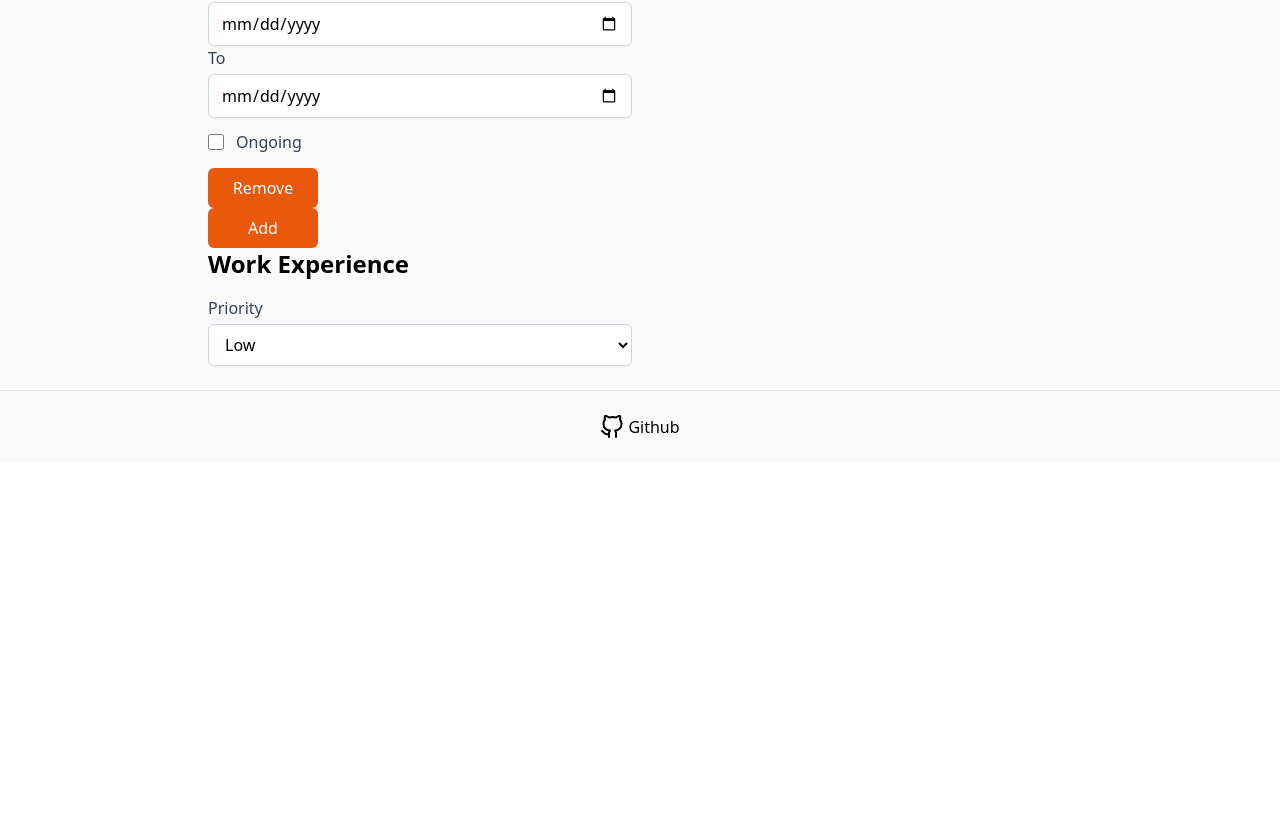
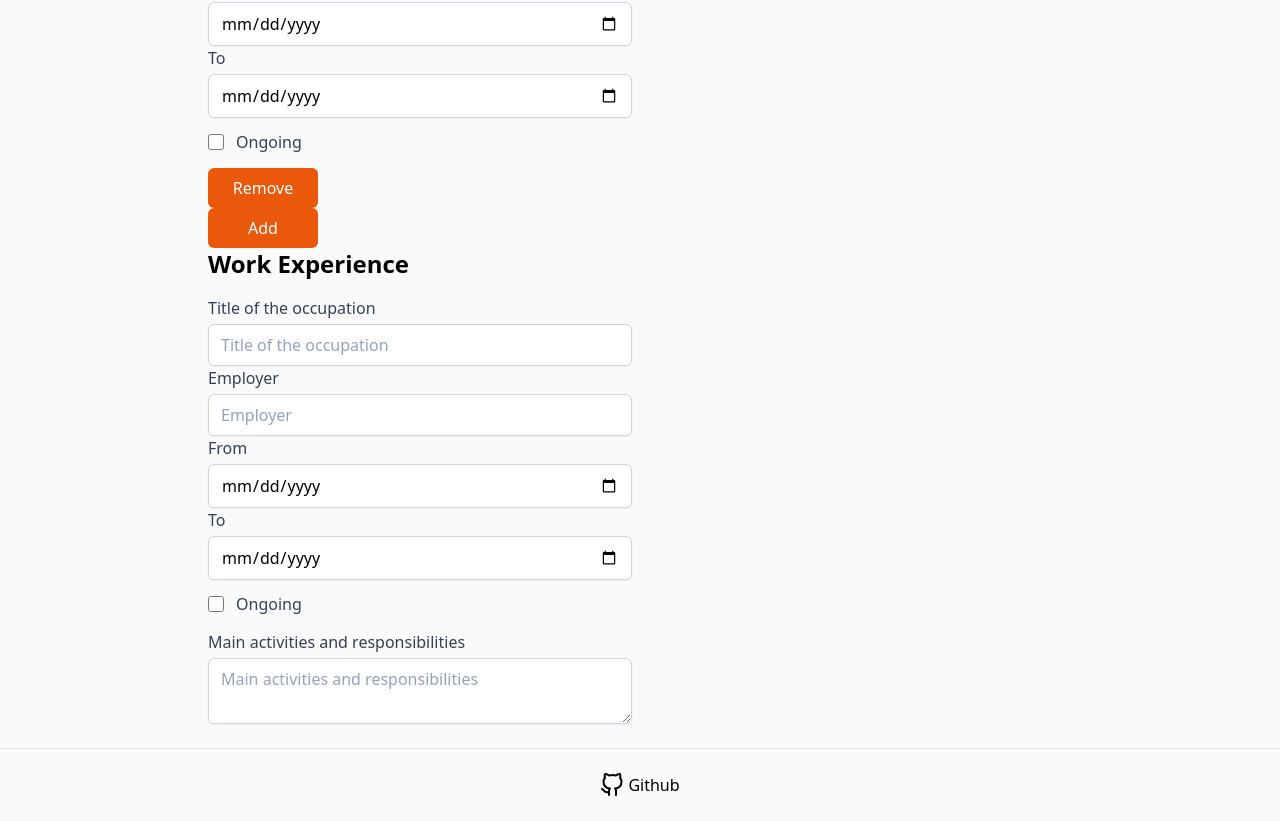
Before and after one commit to greqov/odin-cv-app, a React app: page / in a window 1280 px wide. Shown: the part 675-1496 px from the top of the page. Before the commit the page ends 1138 px from the top, so only its background shows below. Built offline with nearby package versions, Linux system fonts and the light colour scheme.

Commit message:
Work: add 'Work Experience' fields, update Preview

```diff
--- a/src/js/components/Main.js
+++ b/src/js/components/Main.js
@@ -16,6 +16,16 @@ const createEducationItem = () => ({
   ongoing: false,
 });
 
+const createWorkItem = () => ({
+  id: nanoid(),
+  occupation: '',
+  employer: '',
+  from: '',
+  to: '',
+  ongoing: false,
+  notes: '',
+});
+
 export default class Main extends Component {
   constructor(props) {
     super(props);
@@ -25,6 +35,7 @@ export default class Main extends Component {
       phone: '123456',
       notes: 'Such note!',
       education: [createEducationItem()],
+      work: [createWorkItem()],
     };
 
     this.handleChange = this.handleChange.bind(this);
@@ -32,16 +43,16 @@ export default class Main extends Component {
     this.removeEducationItem = this.removeEducationItem.bind(this);
   }
 
-  handleChange(e, id) {
+  handleChange(e, data) {
     const { name, value, type, checked } = e.target;
+    const { category, id } = data;
 
-    if (id !== undefined) {
-      const education = [...this.state.education];
-      const eduItem = education.find((i) => i.id === id);
+    if (data !== undefined) {
+      const categoryData = [...this.state[category]];
+      const categoryItem = categoryData.find((i) => i.id === id);
 
-      eduItem[name] = type === 'checkbox' ? checked : value;
-      console.log(`eduItem`, eduItem);
-      this.setState({ education: [...education] });
+      categoryItem[name] = type === 'checkbox' ? checked : value;
+      this.setState({ [category]: [...categoryData] });
     } else {
       this.setState({
         [name]: type === 'checkbox' ? checked : value,
@@ -55,15 +66,20 @@ export default class Main extends Component {
     });
   }
 
-  removeEducationItem(e, id) {
+  removeEducationItem(e, data) {
+    const { id, category } = data;
     this.setState({
-      education: this.state.education.filter((i) => i.id !== id),
+      [category]: this.state.education.filter((i) => i.id !== id),
     });
   }
 
   render() {
     const eduFields = this.state.education.map((item) => {
       const { id, occupation, organization, from, to, ongoing } = item;
+      const data = {
+        category: 'education',
+        id,
+      };
 
       return (
         <div key={id}>
@@ -71,14 +87,14 @@ export default class Main extends Component {
             label="Title of the occupation"
             name="occupation"
             value={occupation}
-            handleChange={(e) => this.handleChange(e, id)}
+            handleChange={(e) => this.handleChange(e, data)}
           />
 
           <Input
-            label="Organization providing education and training"
+            label="Organization provdataing education and training"
             name="organization"
             value={organization}
-            handleChange={(e) => this.handleChange(e, id)}
+            handleChange={(e) => this.handleChange(e, data)}
           />
 
           <Input
@@ -86,7 +102,7 @@ export default class Main extends Component {
             type="date"
             name="from"
             value={from}
-            handleChange={(e) => this.handleChange(e, id)}
+            handleChange={(e) => this.handleChange(e, data)}
           />
 
           <Input
@@ -94,17 +110,73 @@ export default class Main extends Component {
             type="date"
             name="to"
             value={to}
-            handleChange={(e) => this.handleChange(e, id)}
+            handleChange={(e) => this.handleChange(e, data)}
           />
 
           <Checkbox
             label="Ongoing"
             name="ongoing"
             checked={ongoing}
-            handleChange={(e) => this.handleChange(e, id)}
+            handleChange={(e) => this.handleChange(e, data)}
           />
 
-          <Button label="Remove" handleClick={(e) => this.removeEducationItem(e, id)} />
+          <Button label="Remove" handleClick={(e) => this.removeEducationItem(e, data)} />
+        </div>
+      );
+    });
+
+    const workFields = this.state.work.map((item) => {
+      const { id, occupation, employer, from, to, ongoing, notes } = item;
+      const data = {
+        category: 'work',
+        id,
+      };
+
+      return (
+        <div key={id}>
+          <Input
+            label="Title of the occupation"
+            name="occupation"
+            value={occupation}
+            handleChange={(e) => this.handleChange(e, data)}
+          />
+
+          <Input
+            label="Employer"
+            name="employer"
+            value={employer}
+            handleChange={(e) => this.handleChange(e, data)}
+          />
+
+          <Input
+            label="From"
+            type="date"
+            name="from"
+            value={from}
+            handleChange={(e) => this.handleChange(e, data)}
+          />
+
+          <Input
+            label="To"
+            type="date"
+            name="to"
+            value={to}
+            handleChange={(e) => this.handleChange(e, data)}
+          />
+
+          <Checkbox
+            label="Ongoing"
+            name="ongoing"
+            checked={ongoing}
+            handleChange={(e) => this.handleChange(e, data)}
+          />
+
+          <Textarea
+            label="Main activities and responsibilities"
+            name="notes"
+            value={notes}
+            handleChange={(e) => this.handleChange(e, data)}
+          />
         </div>
       );
     });
@@ -154,7 +226,7 @@ export default class Main extends Component {
 
             <h2 className="block mb-4 text-2xl font-bold">Work Experience</h2>
 
-            <Select />
+            {workFields}
           </div>
 
           <Preview data={this.state} />
--- a/src/js/components/Preview.js
+++ b/src/js/components/Preview.js
@@ -26,6 +26,21 @@ export default class Preview extends Component {
             </div>
           );
         })}
+
+        <h2 className="block mb-4 text-2xl font-bold">Work Experience</h2>
+
+        {data.work.map((item) => {
+          const { id, occupation, employer, from, to, ongoing, notes } = item;
+          const periodText = from ? `${from} — ${ongoing ? 'Present' : to}` : '';
+          return (
+            <div key={id}>
+              <Info label="Title of the occupation" value={occupation} />
+              <Info label="Employer" value={employer} />
+              <Info label="Period" value={periodText} />
+              <Info label="Notes" value={notes} />
+            </div>
+          );
+        })}
       </div>
     );
   }
```
